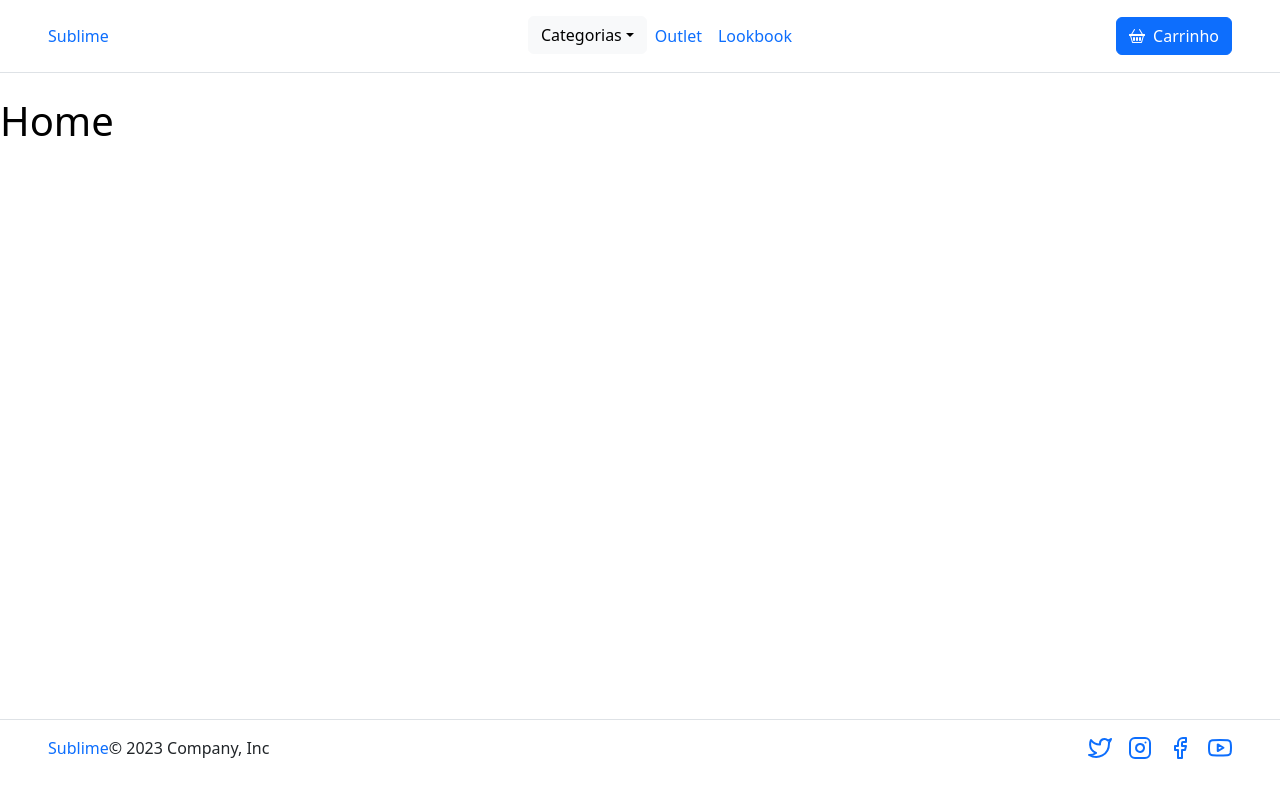
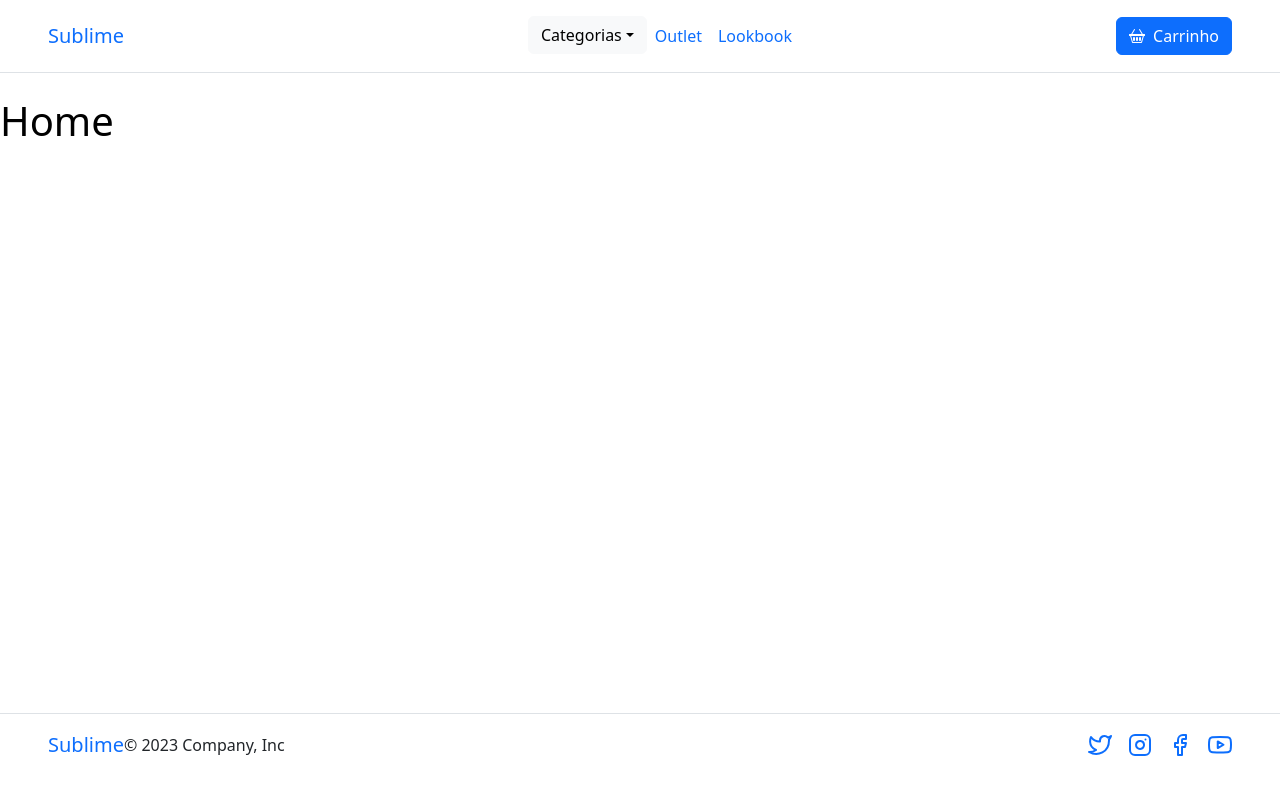
Before and after one commit to ViniciusMachadoV/Sublime, a React (Create React App) app: page / in a window 1280 px wide. Built offline with nearby package versions, Linux system fonts and the light colour scheme.

Commit message:
aumentado o tamanho do texto Logo

```diff
--- a/src/components/commons/Logo/Logo.jsx
+++ b/src/components/commons/Logo/Logo.jsx
@@ -4,7 +4,7 @@ function Logo() {
   return (
     <Link
       to="/"
-      className="d-inline-flex link-body-emphasis text-decoration-none"
+      className="fs-5 d-inline-flex link-body-emphasis text-decoration-none"
     >
       Sublime
     </Link>
```
